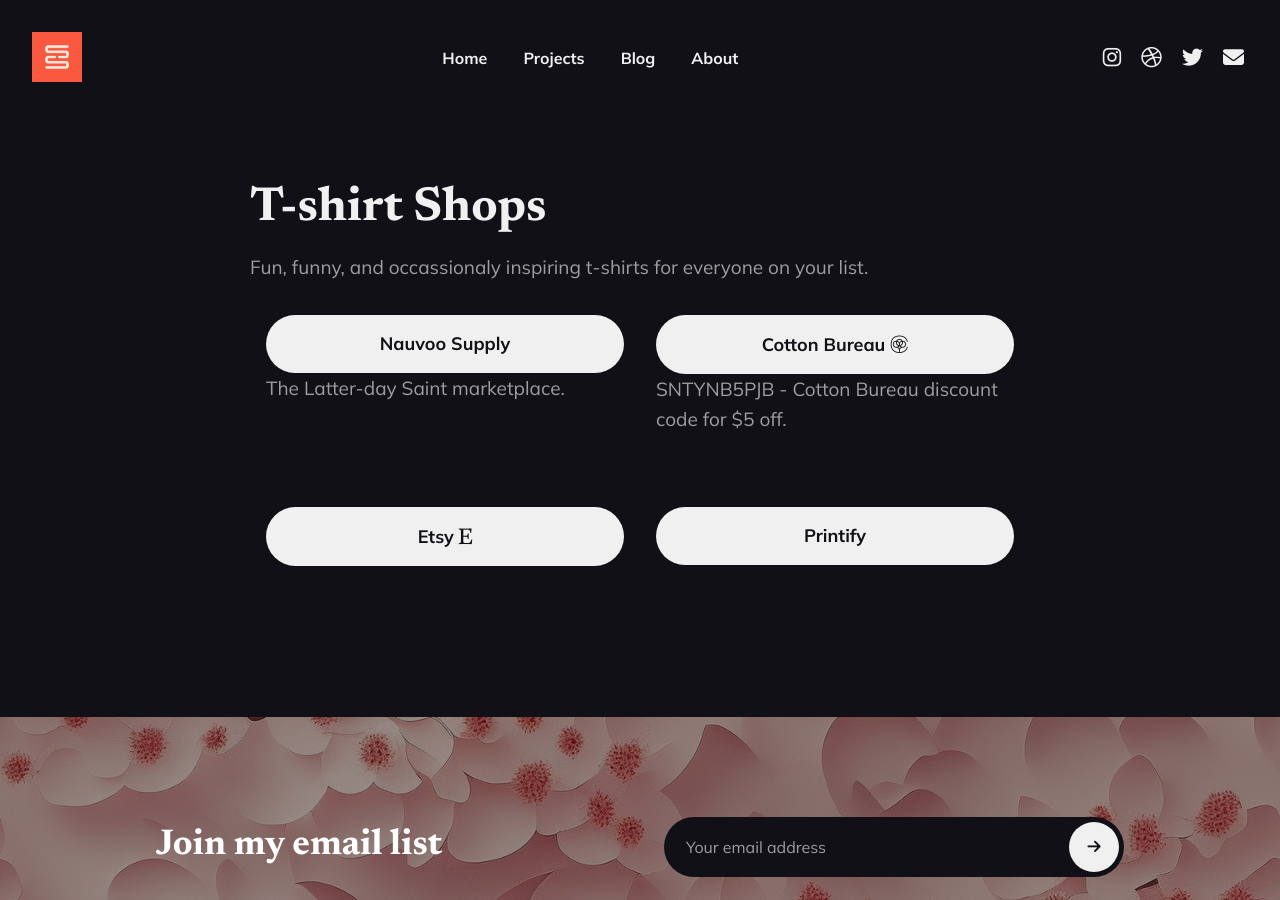
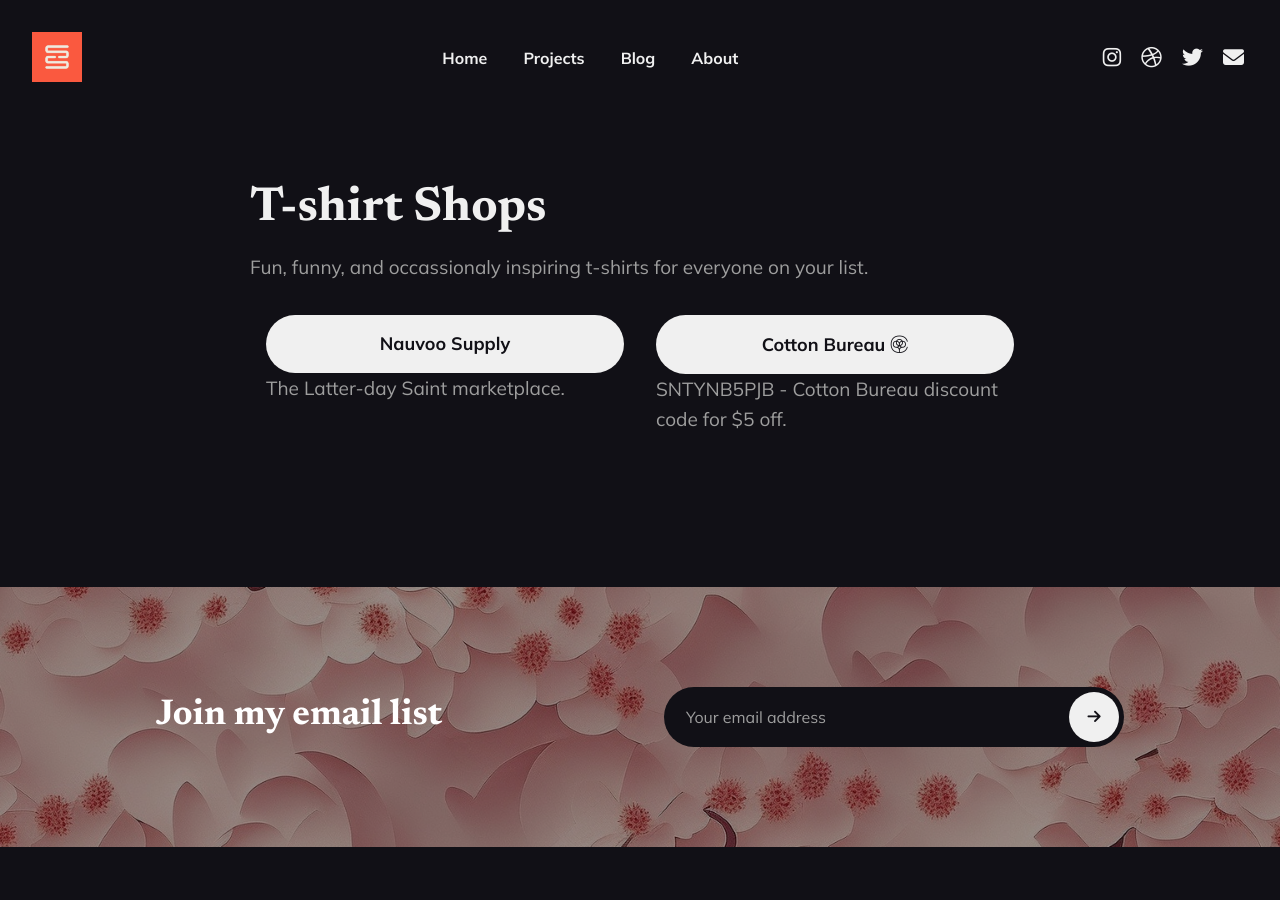
Before and after one commit to tomdeforest/tomdeforest.github.io, a Jekyll site: the page built from _pages/shop.md, in a window 1280 px wide and 900 px high. Built offline with Jekyll 4.4.1, drawn with Linux system fonts in a browser that asks for light colours.

Commit message:
Removed Etsy and Printify links from shop.md

```diff
--- a/_pages/shop.md
+++ b/_pages/shop.md
@@ -18,14 +18,5 @@ permalink: /shop/
                 <p>SNTYNB5PJB - Cotton Bureau discount code for $5 off.</p>
             </div>
         </div>
-        <div class="row">
-            <div class="shop-container col col-4 col-w-6 col-t-12">
-                <a href="https://smllsmpl.etsy.com/" class="button" target="_blank">Etsy <i class="fa-brands fa-etsy"></i></a>
-            </div>
-            <div class="shop-container col col-4 col-w-6 col-t-12">
-                <a href="https://smllsmpl.printify.me/products" class="button" target="_blank">Printify</a>
-                <p></p>
-            </div>
-        </div>
     </div>
 </div>
```
